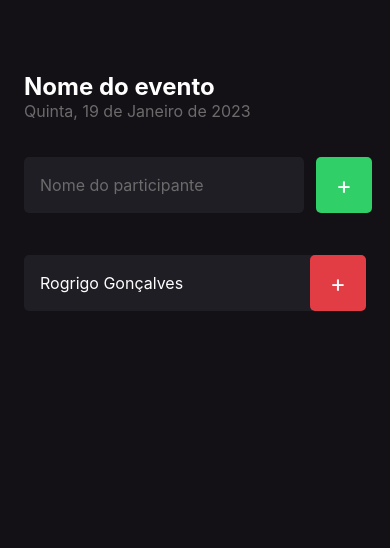
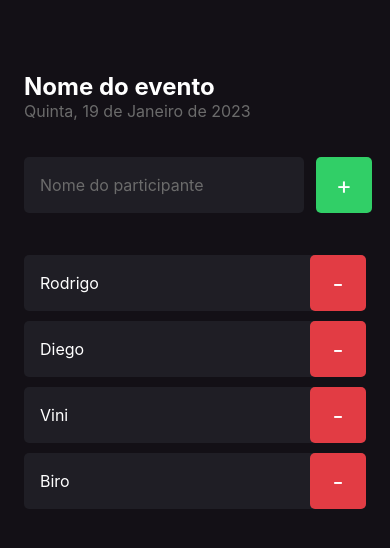
Before and after one commit to AndrewBoldrin/rocketseat-ignite-imhere, a React Native app: screen / in a window 390 px wide. Shown: the top 548 px of the page. Built offline with nearby package versions, Linux system fonts and the light colour scheme.

Commit message:
passing name props to participant component

```diff
--- a/src/screen/Home/components/Participant/index.tsx
+++ b/src/screen/Home/components/Participant/index.tsx
@@ -1,12 +1,16 @@
 import { View, Text, TouchableOpacity } from "react-native";
 import { styles } from "./styles";
 
-export function Participant() {
+type Props = {
+  name: string;
+};
+
+export function Participant({ name }: Props) {
   return (
     <View style={styles.container}>
-      <Text style={styles.name}>Rogrigo Gonçalves</Text>
+      <Text style={styles.name}>{name}</Text>
       <TouchableOpacity style={styles.button}>
-        <Text style={styles.buttonText}>+</Text>
+        <Text style={styles.buttonText}>-</Text>
       </TouchableOpacity>
     </View>
   );
--- a/src/screen/Home/index.tsx
+++ b/src/screen/Home/index.tsx
@@ -21,7 +21,10 @@
           <Text style={styles.buttonText}>+</Text>
         </TouchableOpacity>
       </View>
-      <Participant />
+      <Participant name="Rodrigo" />
+      <Participant name="Diego" />
+      <Participant name="Vini" />
+      <Participant name="Biro" />
     </View>
   );
 }
```
